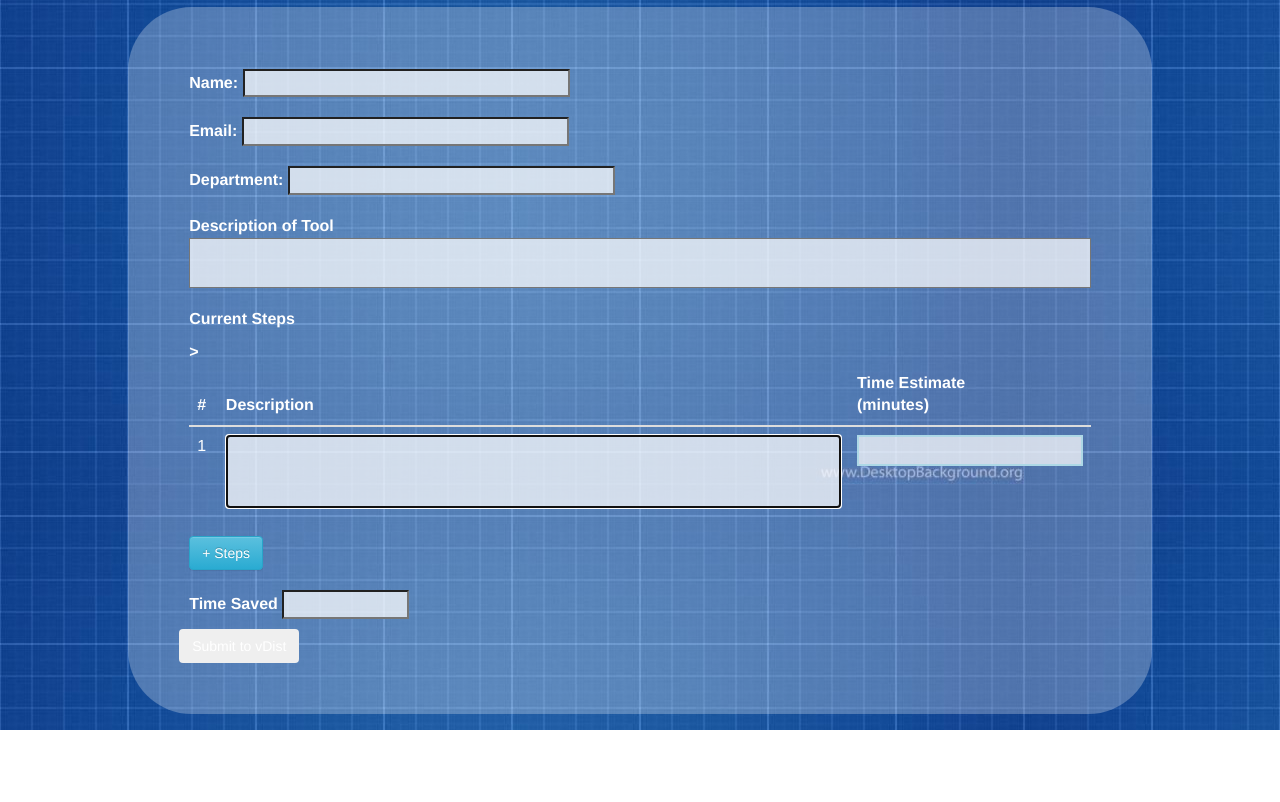
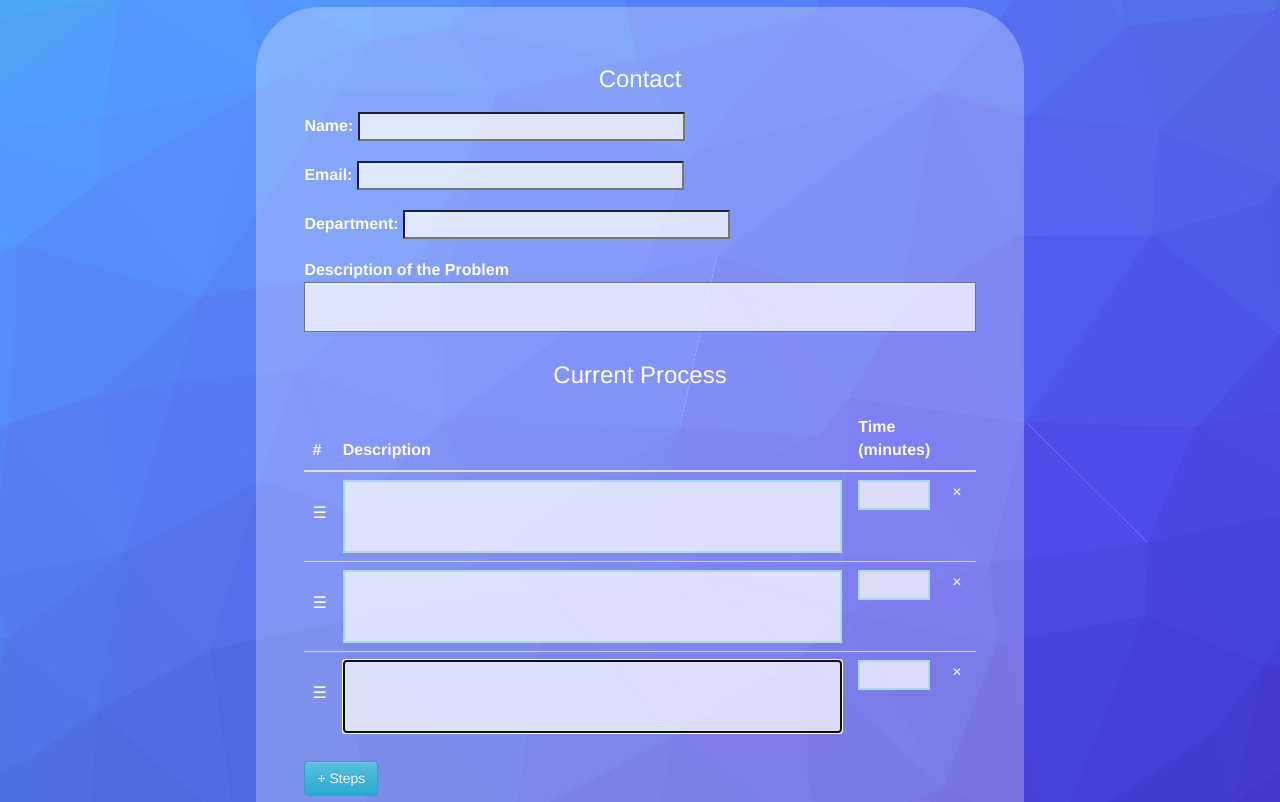
Before and after one commit to ConnorHibbs/ToolRequest, a website: page index.html in a window 1280 px wide. Shown: the part 92-894 px from the top of the page. Before the commit the page ends 822 px from the top, so only its background shows below. Drawn offline with nearby package versions, Linux system fonts and the light colour scheme.

Commit message:
Added remove buttons for rows, new background

```diff
--- a/index.html
+++ b/index.html
@@ -26,32 +26,28 @@
 
         <div class="focus-box">
             <form>
-                <div class="form-element">Name: <input type="text" size="30"></div>
-                <div class="form-element">Email: <input type="text" size="30"></div>
-                <div class="form-element">Department: <input type="text" size="30"></div>
+                <h3>Contact</h3>
+                <div class="form-element">Name: <input type="text" size="30" id="nameField"></div>
+                <div class="form-element">Email: <input type="text" size="30" id="emailField"></div>
+                <div class="form-element">Department: <input type="text" size="30" id="departmentField"></div>
 
                 <div class="form-element">
-                    Description of Tool<br>
+                    Description of the Problem<br>
                     <textarea id="description" class="auto-grow"></textarea><br>
                 </div>
 
+                <h3>Current Process</h3>
                 <div class="form-element">
-                    <p>Current Steps</p>
                     <table id="steps_table" class="table table-dark">
                         <thead>
-                            <tr><th>#</th><th style="width: 70%;">Description</th><th>Time Estimate<br>(minutes)</th></tr>
+                            <tr><th>#</th><th style="width: 85%;">Description</th><th>Time<br>(minutes)</th><th></th></tr>
                         </thead>
-
-                        <tbody id="steps">
-                            <tr>
-                                <td>1</td>>
-                                <td><textarea class="table-text auto-grow" rows="3"></textarea></td>
-                                <td><textarea class="table-text" rows="1"></textarea></td>
-                            </tr>
-                        </tbody>
+                        <tbody id="steps"></tbody>
                     </table>
                     <button type="button" id="add_steps" class="btn btn-info">+ Steps</button>
                 </div>
+
+                <h3>Desired Solution</h3>
 
                 <div class="form-element">
                     Time Saved
--- a/public/js/index.js
+++ b/public/js/index.js
@@ -1,14 +1,20 @@
 
 $().ready(() => {
+
+    for(let i = 0; i < 3; i++) addStep();
 
     $('#add_steps').click(() => {
         addStep();
     });
 
+    $("#submit_button").click(() => {
+        generateRequest();
+    });
+
     $("tbody").sortable({
         appendTo: "parent",
         helper: "clone",
-        update: updateTableNumbering
+        // update: updateTableNumbering // This re-orders the numbers each time
     }).disableSelection();
 
     initAutoGrowTextarea();
@@ -16,6 +22,10 @@ $().ready(() => {
 
 function addStep() {
     let tbody = document.getElementById("steps");
+
+    let hamburgerCell = document.createElement("td");
+    hamburgerCell.innerHTML = "<br>&#9776;";
+    // hamburgerCell.appendChild(document.createTextNode("<br>&#9776;"));
 
     let descriptionCell = document.createElement("td");
     let descriptionTextArea = document.createElement("textarea");
@@ -30,21 +40,32 @@ function addStep() {
     timeTextField.setAttribute("rows", "1");
     timeCell.appendChild(timeTextField);
 
+    let xCell = document.createElement("td");
+    let xButton = document.createElement("button");
+    xButton.innerHTML = "&times;";
+    // xButton.setAttribute("text", "<br>&times;");
+    xButton.setAttribute("class", "closeButton");
+    xButton.setAttribute("type", "button");
+    xButton.setAttribute("onclick", "$(this).closest('tr').remove()");
+    xCell.appendChild(xButton);
+
     let tr = document.createElement("tr");
-    tr.appendChild(document.createElement("td"));
+    tr.appendChild(hamburgerCell);
     tr.appendChild(descriptionCell);
     tr.appendChild(timeCell);
+    tr.appendChild(xCell);
 
     tbody.appendChild(tr);
 
-    updateTableNumbering();
+    // temporarily deciding not to update numbering, instead using hamburgers
+    // updateTableNumbering();
 }
-
 
 function updateTableNumbering() {
     let table = document.getElementById("steps_table");
 
     for (let i = 1, row; row = table.rows[i]; i++) {
+        // row.cells[0].innerHTML = i;
         row.cells[0].innerHTML = i;
     }
 }
@@ -89,3 +110,13 @@ function enableAutoGrowOn(textarea) {
     textarea.select();
     delayedResize();
 }
+
+function generateRequest() {
+    let request = {};
+
+    request.name = $("#nameField").val();
+    request.email = $("#emailField").val();
+    request.department = $("#departmentField").val();
+
+    console.log(request);
+}
--- a/public/styles/index.css
+++ b/public/styles/index.css
@@ -8,7 +8,7 @@ div {
 }
 
 body {
-    background-image: url("../img/blueprint.jpg");
+    background-image: url("../img/trianglify.png");
     color: white;
     font-style: bold;
 }
@@ -46,10 +46,15 @@ textarea {
 .focus-box {
     background-color: #FFFFFF44;
     border-radius: 64px;
-    width: 80%;
+    width: 60%;
     margin: auto;
 }
 
 form {
     padding: 5%;
 }
+
+.closeButton {
+    background-color: transparent;
+    border: none;
+}
```
Also changed, not shown: public/img/trianglify.png (added).
